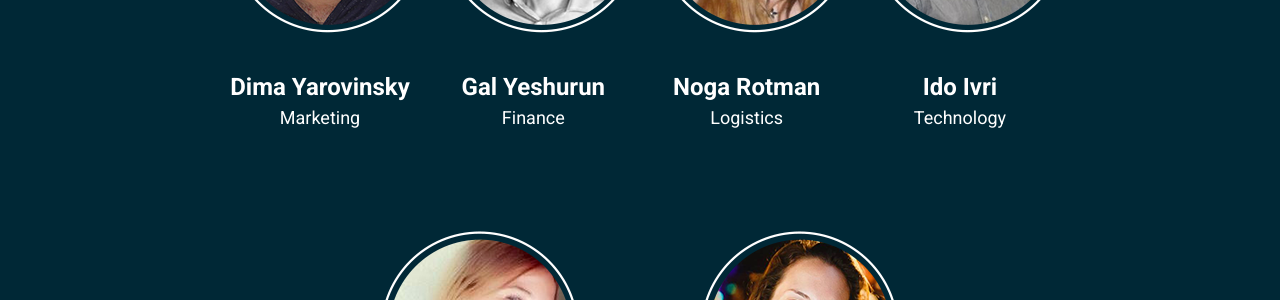
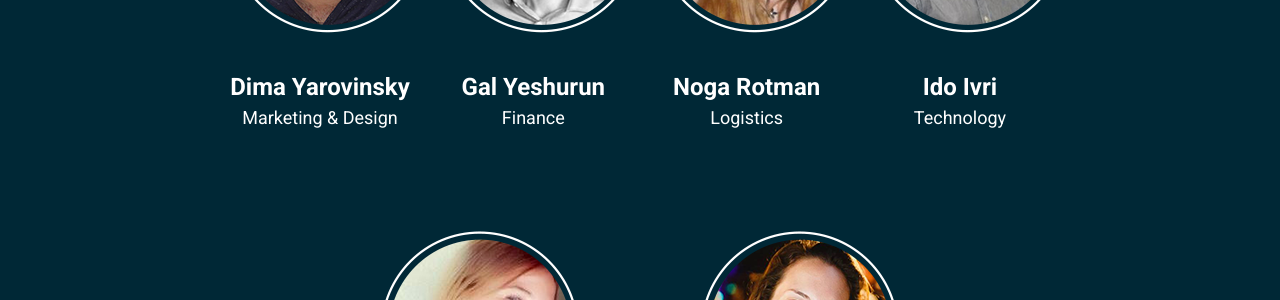
Before and after one commit to ido-staging/datahacksweb, a Jekyll site: the page built from index.html, in a window 1280 px wide and 900 px high, scrolled down 6520 px. Shown: the part 153-453 px from the top of the window. Built offline with Jekyll 4.4.1, drawn with Linux system fonts in a browser that asks for light colours.

Commit message:
dima added title

```diff
--- a/_includes/team.html
+++ b/_includes/team.html
@@ -24,7 +24,7 @@
         <div class="col-md-2 text-light">
             <img class="img-reg" src="img/team/dima.png" alt="Dima" style="display:block;margin:auto;margin-bottom:1cm;">
             <center><font size="5"><b>Dima Yarovinsky</b></font><br>
-            <font size="4">Marketing</font></center>
+            <font size="4">Marketing & Design</font></center>
         </div>
         <div class="col-md-2 text-light">
             <img class="img-reg" src="img/team/gal.png" alt="Gal" style="display:block;margin:auto;margin-bottom:1cm;">
```
